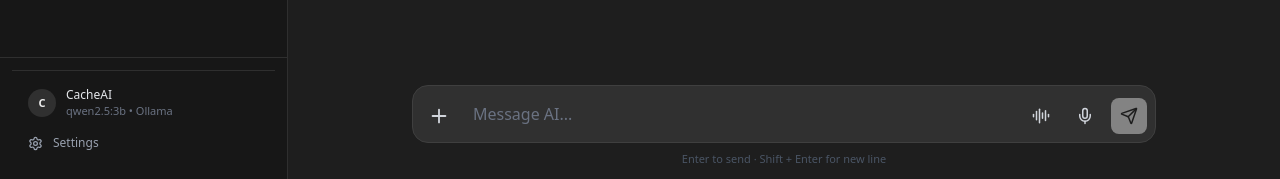
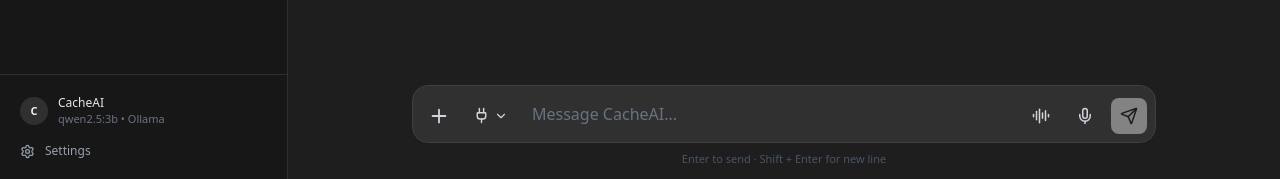
Before and after one commit to Madesh-cse/AI-Chat-Assistant-Frontend, a Next.js app: page / in a window 1280 px wide. Shown: the part 621-800 px from the top of the page. Built offline with nearby package versions, Linux system fonts and the light colour scheme; no server answers.

Commit message:
implement a plugin in chatinput and layout

```diff
--- a/components/chat/ChatBox.tsx
+++ b/components/chat/ChatBox.tsx
@@ -131,7 +131,14 @@ export default function ChatBox() {
 
   // SEND
 
-  async function handleSend(text: string, file: File | null = null) {
+  async function handleSend(
+    text: string,
+    file: File | null = null,
+    stackOverflowEnabled: boolean,
+  ) {
+    console.log("Message:", text);
+    console.log("File:", file);
+    console.log("Stack Overflow:", stackOverflowEnabled);
     if (loading) {
       return;
     }
@@ -417,7 +424,12 @@ You can now ask questions about this PDF.
 
         <ChatArea messages={messages} loading={loading} voiceMode={voiceMode} />
 
-        <ChatInput onSend={handleSend} loading={loading}  voiceMode={voiceMode} onVoiceModeChange={setVoiceMode} />
+        <ChatInput
+          onSend={handleSend}
+          loading={loading}
+          voiceMode={voiceMode}
+          onVoiceModeChange={setVoiceMode}
+        />
       </main>
     </div>
   );
--- a/components/chat/ChatInput.tsx
+++ b/components/chat/ChatInput.tsx
@@ -7,14 +7,24 @@ import {
   FileText,
   X,
   AudioLines,
+  Plug,
+  ChevronDown,
+  Check,
 } from "lucide-react";
 
 import VoiceButton from "../voice/VoiceButton";
 
 interface ChatInputProps {
-  onSend: (text: string, file: File | null) => void;
+  onSend: (
+    text: string,
+    file: File | null,
+    stackOverflowEnabled: boolean,
+  ) => void;
+
   loading: boolean;
+
   voiceMode: boolean;
+
   onVoiceModeChange: (enabled: boolean) => void;
 }
 
@@ -25,7 +35,19 @@ export default function ChatInput({
   onVoiceModeChange,
 }: ChatInputProps) {
   const [text, setText] = useState("");
-  const [file, setFile] = useState<File | null>(null);
+
+  const [file, setFile] =
+    useState<File | null>(null);
+
+  // ==========================================
+  // PLUGINS
+  // ==========================================
+
+  const [pluginOpen, setPluginOpen] =
+    useState(false);
+
+  const [stackOverflowEnabled, setStackOverflowEnabled] =
+    useState(false);
 
   const fileInputRef =
     useRef<HTMLInputElement>(null);
@@ -34,7 +56,7 @@ export default function ChatInput({
     useRef<HTMLTextAreaElement>(null);
 
   // ==========================================
-  // AUTO RESIZE TEXTAREA
+  // AUTO RESIZE
   // ==========================================
 
   function resizeTextarea() {
@@ -45,10 +67,8 @@ export default function ChatInput({
       return;
     }
 
-    // Reset height first so shrinking works
     textarea.style.height = "auto";
 
-    // Maximum height
     const maxHeight = 200;
 
     const newHeight = Math.min(
@@ -59,14 +79,12 @@ export default function ChatInput({
     textarea.style.height =
       `${newHeight}px`;
 
-    // Enable scrolling only after max height
     textarea.style.overflowY =
       textarea.scrollHeight > maxHeight
         ? "auto"
         : "hidden";
   }
 
-  // Resize whenever text changes
   useEffect(() => {
     resizeTextarea();
   }, [text]);
@@ -86,16 +104,17 @@ export default function ChatInput({
     onSend(
       cleanText,
       file,
+      stackOverflowEnabled,
     );
 
     setText("");
+
     setFile(null);
 
     if (fileInputRef.current) {
       fileInputRef.current.value = "";
     }
 
-    // Reset textarea after sending
     requestAnimationFrame(() => {
       const textarea =
         textInputRef.current;
@@ -104,8 +123,7 @@ export default function ChatInput({
         return;
       }
 
-      textarea.style.height =
-        "auto";
+      textarea.style.height = "auto";
 
       textarea.style.overflowY =
         "hidden";
@@ -121,7 +139,6 @@ export default function ChatInput({
   ) {
     setText(event.target.value);
 
-    // Resize immediately for typing/pasting
     requestAnimationFrame(() => {
       resizeTextarea();
     });
@@ -134,9 +151,6 @@ export default function ChatInput({
   function handleKeyDown(
     event: React.KeyboardEvent<HTMLTextAreaElement>,
   ) {
-    // Enter = send
-    // Shift + Enter = new line
-
     if (
       event.key === "Enter" &&
       !event.shiftKey
@@ -149,9 +163,6 @@ export default function ChatInput({
 
       return;
     }
-
-    // Shift + Enter
-    // Let browser insert newline normally
   }
 
   // ==========================================
@@ -172,6 +183,7 @@ export default function ChatInput({
       onSend(
         cleanTranscript,
         null,
+        stackOverflowEnabled,
       );
 
       return;
@@ -190,6 +202,7 @@ export default function ChatInput({
 
     requestAnimationFrame(() => {
       textInputRef.current?.focus();
+
       resizeTextarea();
     });
   }
@@ -208,7 +221,6 @@ export default function ChatInput({
       return;
     }
 
-    // PDF only
     if (
       selectedFile.type !==
       "application/pdf"
@@ -222,7 +234,6 @@ export default function ChatInput({
       return;
     }
 
-    // 10 MB limit
     const maxSize =
       10 * 1024 * 1024;
 
@@ -241,7 +252,6 @@ export default function ChatInput({
 
     setFile(selectedFile);
 
-    // Focus textarea
     requestAnimationFrame(() => {
       textInputRef.current?.focus();
     });
@@ -260,6 +270,10 @@ export default function ChatInput({
 
     textInputRef.current?.focus();
   }
+
+  // ==========================================
+  // UI
+  // ==========================================
 
   return (
     <div className="pt-2 pb-3 bg-[#1e1e1e]">
@@ -320,11 +334,12 @@ export default function ChatInput({
         )}
 
         {/* ======================================
-            CHAT INPUT
+            INPUT CONTAINER
         ====================================== */}
 
         <div
           className="
+            relative
             flex
             gap-2
             items-end
@@ -340,7 +355,7 @@ export default function ChatInput({
         >
 
           {/* ====================================
-              PDF INPUT
+              PDF
           ==================================== */}
 
           <input
@@ -371,14 +386,213 @@ export default function ChatInput({
               hover:text-white
               transition
               disabled:opacity-40
-              disabled:cursor-not-allowed
             "
           >
             <Plus size={22} />
           </button>
 
           {/* ====================================
-              AUTO GROW TEXTAREA
+              PLUGIN BUTTON
+          ==================================== */}
+
+          <button
+            type="button"
+            onClick={() =>
+              setPluginOpen(
+                (current) => !current,
+              )
+            }
+            disabled={loading}
+            title="Plugins"
+            className={`
+              flex
+              items-center
+              justify-center
+              gap-1
+              h-9
+              px-2
+              shrink-0
+              rounded-lg
+              transition
+              text-sm
+
+              ${
+                stackOverflowEnabled
+                  ? "bg-[#404040] text-white"
+                  : "text-gray-300 hover:bg-[#404040] hover:text-white"
+              }
+
+              disabled:opacity-40
+            `}
+          >
+            <Plug size={17} />
+
+            <ChevronDown
+              size={14}
+              className={`
+                transition-transform
+                ${
+                  pluginOpen
+                    ? "rotate-180"
+                    : ""
+                }
+              `}
+            />
+          </button>
+
+          {/* ====================================
+              PLUGIN POPOVER
+          ==================================== */}
+
+          {pluginOpen && (
+            <div
+              className="
+                absolute
+                bottom-full
+                left-2
+                mb-2
+                w-72
+                rounded-xl
+                border
+                border-[#3f3f3f]
+                bg-[#252525]
+                shadow-2xl
+                overflow-hidden
+                z-50
+              "
+            >
+
+              {/* Header */}
+
+              <div
+                className="
+                  px-4
+                  py-3
+                  border-b
+                  border-[#3a3a3a]
+                "
+              >
+                <p className="text-sm font-medium text-white">
+                  Plugins
+                </p>
+
+                <p className="text-xs text-gray-500 mt-1">
+                  Give CacheAI access to useful tools.
+                </p>
+              </div>
+
+              {/* Stack Overflow */}
+
+              <button
+                type="button"
+                onClick={() =>
+                  setStackOverflowEnabled(
+                    (current) => !current,
+                  )
+                }
+                className="
+                  w-full
+                  flex
+                  items-center
+                  gap-3
+                  px-4
+                  py-3
+                  text-left
+                  hover:bg-[#303030]
+                  transition
+                "
+              >
+
+                {/* SO icon */}
+
+                <div
+                  className="
+                    h-9
+                    w-9
+                    shrink-0
+                    rounded-lg
+                    bg-[#f48024]
+                    flex
+                    items-center
+                    justify-center
+                    text-white
+                    text-xs
+                    font-bold
+                  "
+                >
+                  SO
+                </div>
+
+                {/* Information */}
+
+                <div className="flex-1 min-w-0">
+                  <p className="text-sm text-white font-medium">
+                    Stack Overflow
+                  </p>
+
+                  <p className="text-xs text-gray-500">
+                    Search developer questions
+                  </p>
+                </div>
+
+                {/* Toggle */}
+
+                <div
+                  className={`
+                    relative
+                    w-9
+                    h-5
+                    rounded-full
+                    transition
+
+                    ${
+                      stackOverflowEnabled
+                        ? "bg-orange-500"
+                        : "bg-[#4a4a4a]"
+                    }
+                  `}
+                >
+                  <div
+                    className={`
+                      absolute
+                      top-0.5
+                      h-4
+                      w-4
+                      rounded-full
+                      bg-white
+                      transition-all
+
+                      ${
+                        stackOverflowEnabled
+                          ? "left-[18px]"
+                          : "left-0.5"
+                      }
+                    `}
+                  />
+                </div>
+              </button>
+
+              {/* Footer */}
+
+              <div
+                className="
+                  px-4
+                  py-2
+                  border-t
+                  border-[#3a3a3a]
+                "
+              >
+                <p className="text-[11px] text-gray-500">
+                  {stackOverflowEnabled
+                    ? "Stack Overflow is enabled for this message."
+                    : "No plugins enabled."}
+                </p>
+              </div>
+            </div>
+          )}
+
+          {/* ====================================
+              TEXTAREA
           ==================================== */}
 
           <textarea
@@ -393,7 +607,7 @@ export default function ChatInput({
                 ? "Ask something about this PDF..."
                 : voiceMode
                   ? "Voice mode is active..."
-                  : "Message AI..."
+                  : "Message CacheAI..."
             }
             className="
               flex-1
@@ -409,10 +623,6 @@ export default function ChatInput({
               placeholder:text-gray-500
               max-h-[200px]
               overflow-y-hidden
-
-              scrollbar-thin
-              scrollbar-thumb-[#555]
-              scrollbar-track-transparent
             "
           />
 
@@ -450,7 +660,6 @@ export default function ChatInput({
               }
 
               disabled:opacity-40
-              disabled:cursor-not-allowed
             `}
           >
             <AudioLines size={18} />
@@ -498,11 +707,10 @@ export default function ChatInput({
           >
             <Send size={18} />
           </button>
-
         </div>
 
         {/* ======================================
-            HELPER TEXT
+            HELPER
         ====================================== */}
 
         <p
@@ -515,7 +723,6 @@ export default function ChatInput({
         >
           Enter to send · Shift + Enter for new line
         </p>
-
       </div>
     </div>
   );
--- a/components/layout/Sidebar.tsx
+++ b/components/layout/Sidebar.tsx
@@ -10,13 +10,14 @@ import {
   FolderKanban,
   CalendarClock,
   Plug,
-  FileBox,
 } from "lucide-react";
 
 import { useEffect, useState } from "react";
 
 import { useChatStore } from "@/store/chatStore";
 import { deleteConversation } from "@/services/chat";
+
+import PluginPanel from "@/components/plugins/PluginPanel";
 
 export default function Sidebar() {
   const {
@@ -33,9 +34,19 @@ export default function Sidebar() {
 
   const [deletingChatId, setDeletingChatId] = useState<number | null>(null);
 
+  const [showPlugins, setShowPlugins] = useState(false);
+
+  // =========================================
+  // LOAD CONVERSATIONS
+  // =========================================
+
   useEffect(() => {
     loadConversations();
   }, [loadConversations]);
+
+  // =========================================
+  // CREATE CHAT
+  // =========================================
 
   async function handleCreateChat() {
     if (creatingChat) {
@@ -53,10 +64,15 @@ export default function Sidebar() {
     }
   }
 
+  // =========================================
+  // DELETE CHAT
+  // =========================================
+
   async function handleDeleteChat(
     event: React.MouseEvent<HTMLButtonElement>,
     id: number,
   ) {
+    // Prevent selecting the conversation
     event.stopPropagation();
 
     if (deletingChatId !== null) {
@@ -74,8 +90,10 @@ export default function Sidebar() {
     setDeletingChatId(id);
 
     try {
+      // Delete from PostgreSQL
       await deleteConversation(id);
 
+      // Delete from Zustand
       deleteChat(id);
     } catch (error) {
       console.error("Failed to delete conversation:", error);
@@ -83,6 +101,10 @@ export default function Sidebar() {
       setDeletingChatId(null);
     }
   }
+
+  // =========================================
+  // UI
+  // =========================================
 
   return (
     <aside
@@ -95,11 +117,27 @@ export default function Sidebar() {
         text-[#ececec]
         border-r
         border-[#2f2f2f]
+        relative
       "
     >
+      {/* =========================================
+          TOP SECTION
+      ========================================= */}
+
       <div className="p-3">
-        <div className="flex items-center justify-between mb-3">
+        {/* BRAND HEADER */}
+
+        <div
+          className="
+            flex
+            items-center
+            justify-between
+            mb-3
+          "
+        >
           <div className="flex items-center gap-2">
+            {/* Logo */}
+
             <div
               className="
                 h-8
@@ -116,8 +154,12 @@ export default function Sidebar() {
               C
             </div>
 
+            {/* Name */}
+
             <span className="font-semibold text-sm">CacheAI</span>
           </div>
+
+          {/* Collapse */}
 
           <button
             type="button"
@@ -134,6 +176,11 @@ export default function Sidebar() {
             <PanelLeftClose size={18} />
           </button>
         </div>
+
+        {/* =========================================
+            NEW CHAT
+        ========================================= */}
+
         <button
           type="button"
           onClick={handleCreateChat}
@@ -160,7 +207,13 @@ export default function Sidebar() {
           <span>{creatingChat ? "Creating..." : "New chat"}</span>
         </button>
 
+        {/* =========================================
+            NAVIGATION
+        ========================================= */}
+
         <div className="mt-3 space-y-1">
+          {/* PROJECTS */}
+
           <button
             type="button"
             className="
@@ -183,7 +236,7 @@ export default function Sidebar() {
             <span>Projects</span>
           </button>
 
-          {/* Schedule */}
+          {/* SCHEDULE */}
 
           <button
             type="button"
@@ -207,11 +260,12 @@ export default function Sidebar() {
             <span>Schedule</span>
           </button>
 
-          {/* Plugins */}
+          {/* PLUGINS */}
 
           <button
             type="button"
-            className="
+            onClick={() => setShowPlugins(true)}
+            className={`
               w-full
               flex
               items-center
@@ -220,11 +274,14 @@ export default function Sidebar() {
               py-2.5
               rounded-lg
               text-sm
-              text-gray-300
-              hover:bg-[#242424]
-              hover:text-white
               transition
-            "
+
+              ${
+                showPlugins
+                  ? "bg-[#2a2a2a] text-white"
+                  : "text-gray-300 hover:bg-[#242424] hover:text-white"
+              }
+            `}
           >
             <Plug size={17} />
 
@@ -261,6 +318,10 @@ export default function Sidebar() {
         </button>
       </div>
 
+      {/* =========================================
+          CONVERSATIONS
+      ========================================= */}
+
       <div
         className="
           flex-1
@@ -269,6 +330,8 @@ export default function Sidebar() {
           chat-scroll
         "
       >
+        {/* Section title */}
+
         <p
           className="
             px-3
@@ -281,17 +344,23 @@ export default function Sidebar() {
           Chats
         </p>
 
+        {/* Loading */}
+
         {loadingConversations && (
           <div className="px-3 py-3 text-sm text-gray-500">
             Loading conversations...
           </div>
         )}
 
+        {/* Empty */}
+
         {!loadingConversations && conversations.length === 0 && (
           <div className="px-3 py-3 text-sm text-gray-500">
             No conversations yet.
           </div>
         )}
+
+        {/* Conversation list */}
 
         <div className="space-y-1">
           {conversations.map((chat) => {
@@ -378,7 +447,7 @@ export default function Sidebar() {
       </div>
 
       {/* =========================================
-          BOTTOM
+          BOTTOM SECTION
       ========================================= */}
 
       <div
@@ -388,15 +457,9 @@ export default function Sidebar() {
           border-[#2f2f2f]
         "
       >
-        <div
-          className="
-    px-2
-    py-2
-    border-t
-    border-[#2f2f2f]
-  "
-        >
-          {/* AI MODEL */}
+        {/* =========================================
+            AI MODEL
+        ========================================= */}
 
         <div
           className="
@@ -411,6 +474,8 @@ export default function Sidebar() {
             cursor-pointer
           "
         >
+          {/* Avatar */}
+
           <div
             className="
               h-7
@@ -428,6 +493,8 @@ export default function Sidebar() {
             C
           </div>
 
+          {/* Model information */}
+
           <div className="flex-1 min-w-0">
             <p className="text-xs font-medium text-gray-200">CacheAI</p>
 
@@ -443,7 +510,9 @@ export default function Sidebar() {
           </div>
         </div>
 
-          {/* SETTINGS */}
+        {/* =========================================
+            SETTINGS
+        ========================================= */}
 
         <button
           type="button"
@@ -466,7 +535,12 @@ export default function Sidebar() {
           <span>Settings</span>
         </button>
       </div>
-      </div>
+
+      {/* =========================================
+          PLUGIN PANEL
+      ========================================= */}
+
+      {showPlugins && <PluginPanel onClose={() => setShowPlugins(false)} />}
     </aside>
   );
 }
```
Lines whose indentation alone changed are shown as unchanged.
